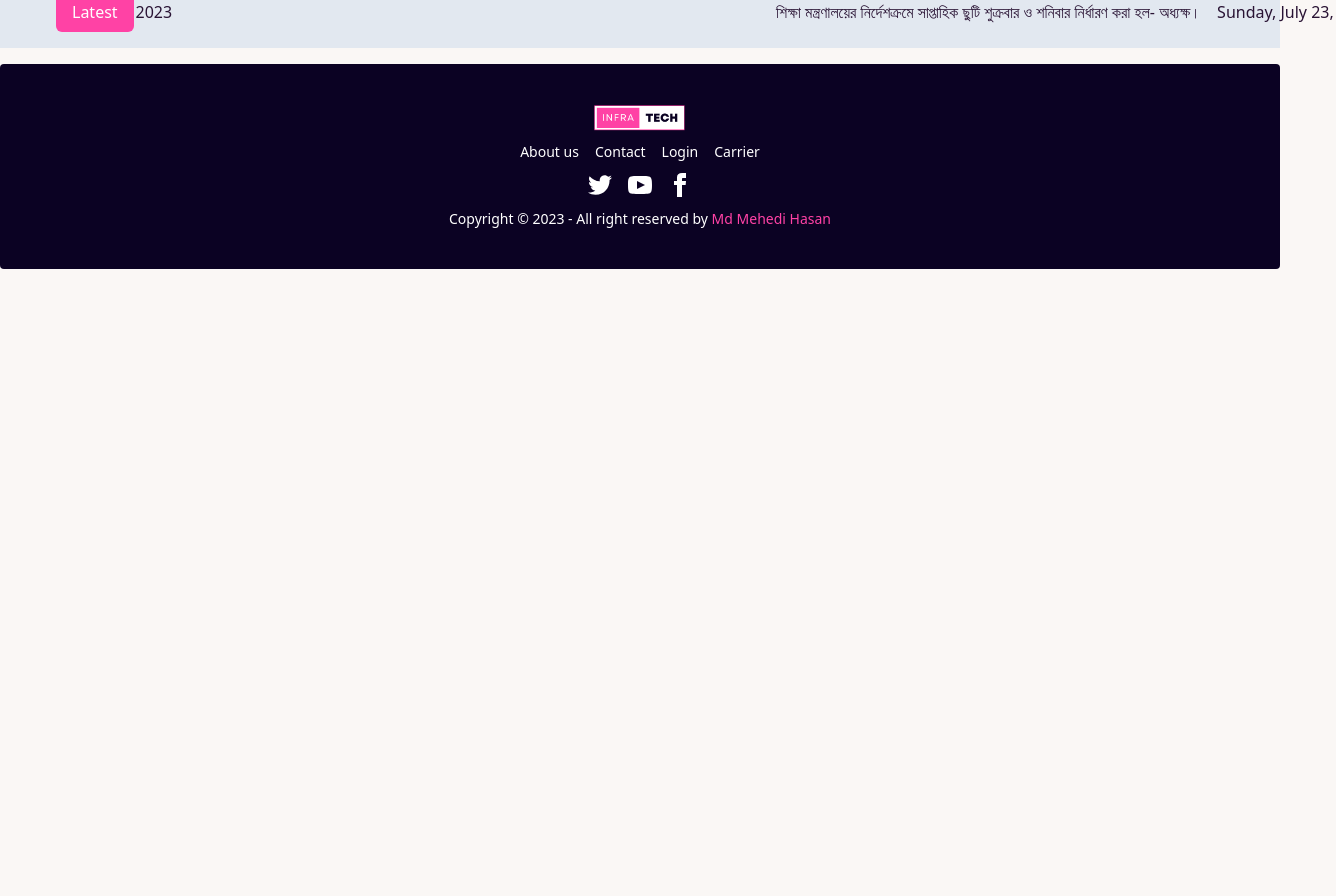
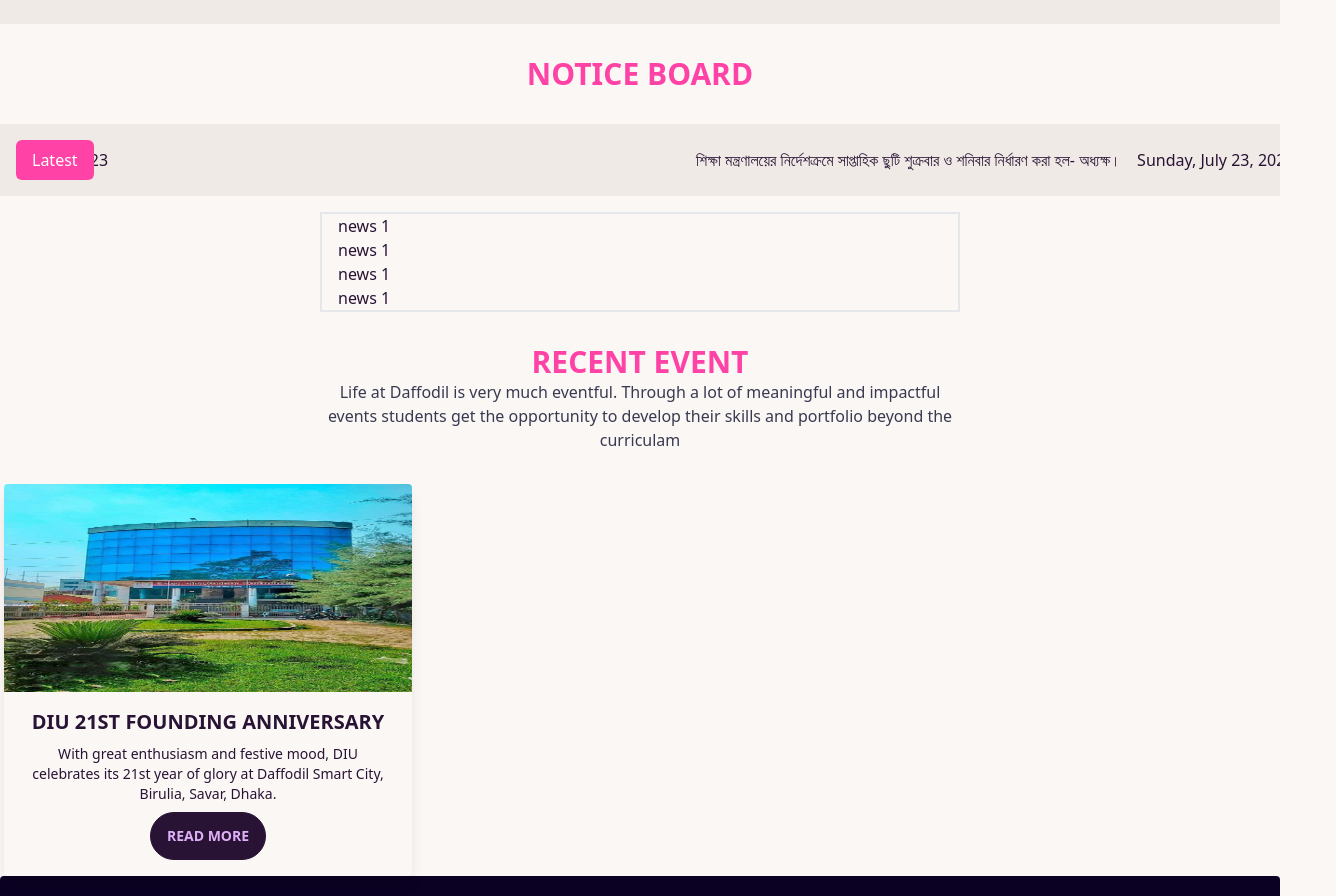
Before and after one commit to rcmehedi15/College-Management-System, a React (Vite) app: page / in a window 1280 px wide. Shown: the part 840-1736 px from the top of the page, 1336 px wide, since content can reach past the window. Before the commit the page ends 1109 px from the top, so only its background shows below. Built offline with nearby package versions, Linux system fonts and the light colour scheme.

Commit message:
event section

```diff
--- /dev/null
+++ b/src/Components/SectionTitle/SectionTitle.jsx
@@ -0,0 +1,15 @@
+import React from 'react';
+
+const SectionTitle = ({ heading, subHeading }) => {
+    return (
+        <>
+            <div className="mx-auto text-center md:w-6/12 my-8">
+                <h3  className="text-3xl text-[#FF42A5] font-bold uppercase  rounded-md ">{heading}</h3>
+
+                <p className="text-[#393950] mb-2">  {subHeading}  </p>
+            </div>
+        </>
+    );
+};
+
+export default SectionTitle;
--- a/src/Pages/Home/Banner/Banner.jsx
+++ b/src/Pages/Home/Banner/Banner.jsx
@@ -6,7 +6,7 @@
 const Banner = () => {
     return (
         <>
-            <div className="hero  min-h-screen bg-base-200 ">
+            <div className="hero  min-h-screen bg-base-200 mt-16">
                 <div className="hero-content flex-col lg:flex-row-reverse">
                     <img src={Infra} className='w-80 rounded-lg rotate-3	'/>
                     <img src={InfraNight} className='w-80 rounded-lg rotate-3	'/>
--- /dev/null
+++ b/src/Pages/Home/Event/Event.jsx
@@ -0,0 +1,29 @@
+import React from 'react';
+import SectionTitle from '../../../Components/SectionTitle/SectionTitle';
+import infrapic from '../../../assets/infra.jpg'
+const Event = () => {
+    return (
+        <>
+            <SectionTitle heading={"Recent Event"} subHeading={"Life at Daffodil is very much eventful. Through a lot of meaningful and impactful events students get the opportunity to develop their skills and portfolio beyond the curriculam"}></SectionTitle>
+
+            <div>
+                <div className="grid grid-cols-1 md:grid-cols-3 gap-4 container mx-auto">
+
+                    <div className="rounded overflow-hidden shadow-lg mx-1">
+                        <img src={infrapic} className="w-full h-52" />
+                        <div className="px-6 text-center py-4">
+                            <div className="font-bold text-xl mb-2">DIU 21ST FOUNDING ANNIVERSARY </div>
+                            <div className=" text-sm mb-2"> With great enthusiasm and festive mood, DIU celebrates its 21st year of glory at Daffodil Smart City, Birulia, Savar, Dhaka. </div>
+                            <div className="card-actions justify-center">
+                                <button className="btn">Read More</button>
+                            </div>
+                        </div>
+                    </div>
+
+                </div>
+            </div>
+        </>
+    );
+};
+
+export default Event;
--- a/src/Pages/Home/Home/Home.jsx
+++ b/src/Pages/Home/Home/Home.jsx
@@ -1,12 +1,16 @@
 import React from 'react';
 import Banner from '../Banner/Banner';
 import LatestNotice from '../LatestNotice/LatestNotice';
+import RecentNotice from '../RecentNotice/RecentNotice';
+import Event from '../Event/Event';
 
 const Home = () => {
     return (
         <>
             <Banner />
             <LatestNotice />
+            <RecentNotice />
+            <Event />
         </>
     );
 };
--- a/src/Pages/Home/LatestNotice/LatestNotice.jsx
+++ b/src/Pages/Home/LatestNotice/LatestNotice.jsx
@@ -1,23 +1,25 @@
 import React from 'react';
 import Marquee from "react-fast-marquee";
 import moment from 'moment';
+import SectionTitle from '../../../Components/SectionTitle/SectionTitle';
 
 const LatestNotice = () => {
     return (
         <>
-            <div className=''>
 
-                <div className='my-4 bg-slate-200'>
 
-                    <div className='flex container mx-14'>
-                        <h1 className='bg-[#FF42A5] px-4 py-2 rounded-md text-white my-4'>Latest</h1>
-                        <Marquee speed={100} pauseOnHover={true}>
-                            শিক্ষা মন্ত্রণালয়ের নির্দেশক্রমে সাপ্তাহিক ছুটি শুক্রবার ও শনিবার নির্ধারণ করা হল- অধ্যক্ষ।
-                            <p className='mx-4'>{moment().format("dddd, MMMM D, YYYY")}</p>
-                        </Marquee>
-                    </div>
+            <SectionTitle heading={"Notice Board"} ></SectionTitle>
+            <div className='my-4 bg-base-200'>
+
+                <div className='flex container mx-auto '>
+                    <h1 className='bg-[#FF42A5] px-4 py-2 rounded-md text-white my-4 ms-4'>Latest</h1>
+                    <Marquee speed={100} pauseOnHover={true}>
+                        শিক্ষা মন্ত্রণালয়ের নির্দেশক্রমে সাপ্তাহিক ছুটি শুক্রবার ও শনিবার নির্ধারণ করা হল- অধ্যক্ষ।
+                        <p className='mx-4'>{moment().format("dddd, MMMM D, YYYY")}</p>
+                    </Marquee>
                 </div>
             </div>
+
 
         </>
     );
--- /dev/null
+++ b/src/Pages/Home/RecentNotice/RecentNotice.jsx
@@ -0,0 +1,16 @@
+import React from 'react';
+
+const RecentNotice = () => {
+    return (
+        <div className='container mx-auto border-2 w-6/12'>
+            <div className='ms-4'>
+                <p>news 1</p>
+                <p>news 1</p>
+                <p>news 1</p>
+                <p>news 1</p>
+            </div>
+        </div>
+    );
+};
+
+export default RecentNotice;
```
